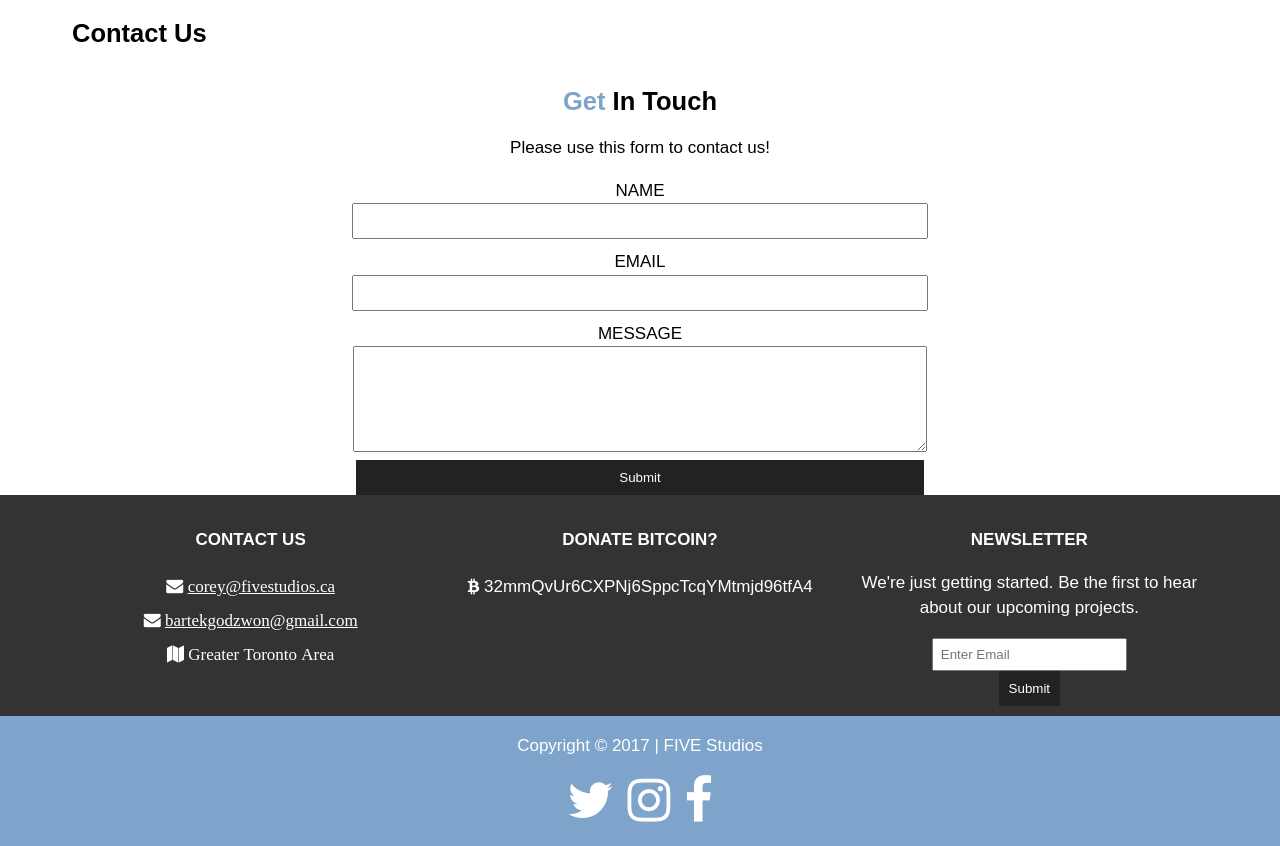
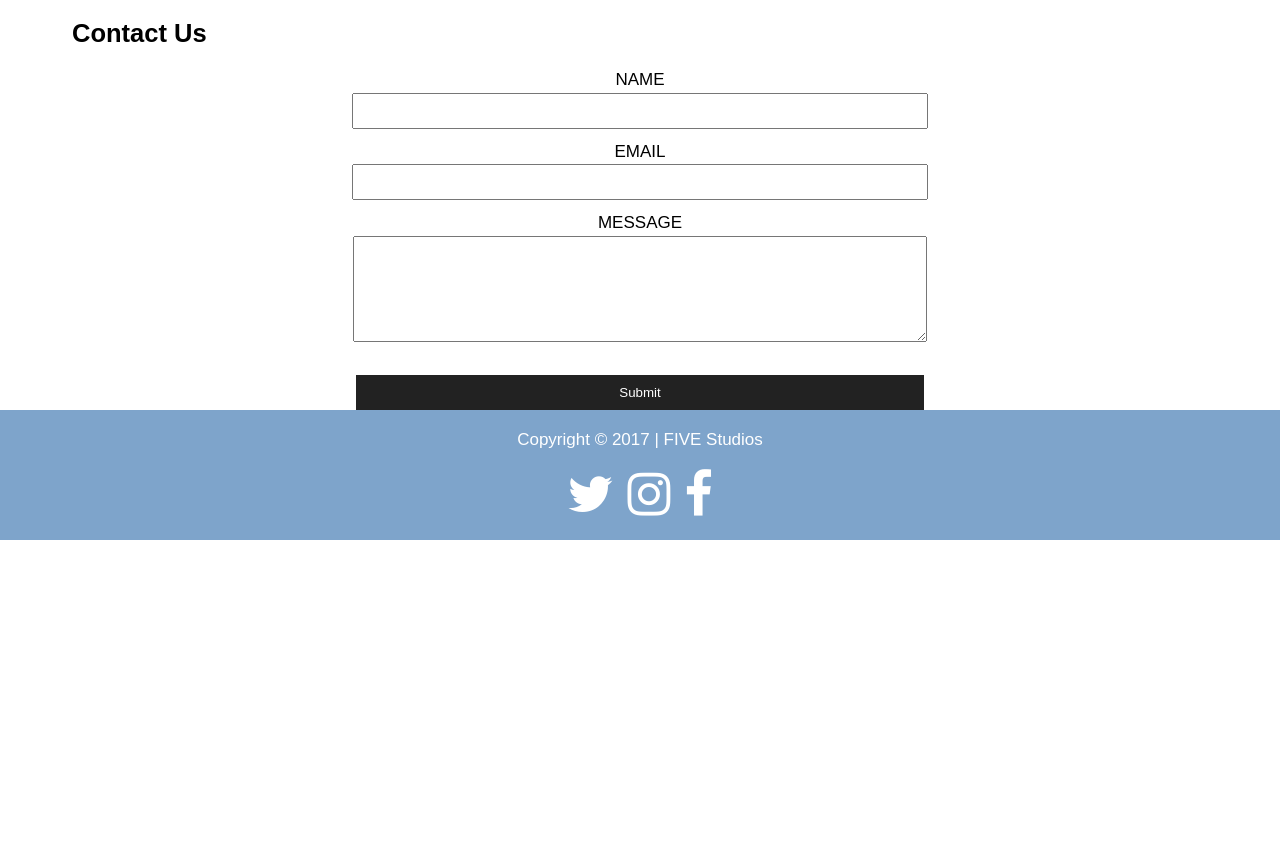
Before and after one commit to fivestudios/website, a PHP site: page /contact.php in a window 1280 px wide. Shown: the part 98-944 px from the top of the page. After the commit the page ends 638 px from the top, so only its background shows below. Run offline with PHP 8.4, Linux system fonts and the light colour scheme.

Commit message:
Contact app is live and small type on services

```diff
--- a/contact.php
+++ b/contact.php
@@ -6,10 +6,12 @@
 	// Check for Submit
 	if(filter_has_var(INPUT_POST, "submit")){
 		// Get Form Data
+		$name = htmlspecialchars($_POST["name"]);
 		$email = htmlspecialchars($_POST["email"]);
+		$message = htmlspecialchars($_POST["message"]);
 
 		//Check the required fields
-		if(!empty($email)) {
+		if(!empty($email) && !empty($name) && !empty($message)) {
 			// Check Email
 			if(filter_var($email, FILTER_VALIDATE_EMAIL) == false){
 				//Failed
@@ -18,9 +20,11 @@
 				//Passed
 				// Recipient Email
 				$toEmail = "bartekgodzwon@gmail.com";
-				$subject = "Newsletter Sign-Up".": ".$email;
-				$body = "<h2>Newsletter Sign-Up Request</h2>
+				$subject = "Contact Request From".": ".$name;
+				$body = "<h2>Contact Request</h2>
+				<h4>Name</h4><p>".$name."</p>
 				<h4>Email</h4><p>".$email."</p>
+				<h4>Message</h4><p>".$message."</p>
 				";
 
 				//Email Header
@@ -28,7 +32,7 @@
 				$headers .= "Content-Type: text/html; charset=UTF-8" . "\r\n";
 
 				// Additional Headers
-				$headers .= "From: "."<".$email.">"."\r\n";
+				$headers .= "From: " .$name. "<".$email.">". "\r\n";
 
 				if(mail($toEmail, $subject, $body, $headers)) {
 					//Email Sent
@@ -36,10 +40,11 @@
 				} else {
 					//Failed
 					$msg = "Your email was not sent";
-				}
+					$msgClass = "alert-danger";				}
 			}
 		} else {
-			$msg = "Please fill in the fields";
+			$msg = "Please fill in all fields";
+			$msgClass = "alert-danger";
 		}
 	}
 ?>
@@ -108,26 +113,32 @@
 		<div class="container">
 			<div class="row center-xs center-sm center-md center-lg">
 				<div class="col-xs-12 col-sm-12 col-md-12 col-lg-12">
-					<h2><span class="primary-text">Get</span> In Touch</h2>
-					<p>Please use this form to contact us!</p>
-					<form>
-						<div>
-							<label for="name">Name</label><br>
-							<input type="text" name="name">
+					<?php if($msg!= ""): ?>
+						<div class = "alert <?php echo $msgClass; ?>"><?php echo $msg; ?>
 						</div>
+					<?php endif; ?>
 
-						<div>
-							<label for="email">Email</label><br>
-							<input type="text" name="email">
+
+					<form method="post" action="<?php echo $_SERVER["PHP_SELF"]; ?>">
+						<div class = "form-group">
+							<label>Name</label><br>
+							<input type="text" name="name" class="form-control"
+							value="<?php echo isset($_POST["name"]) ? $name : ""; ?>">
 						</div>
-
-						<div>
-							<label for="message">Message</label><br>
-							<textarea name="message"></textarea>
+						<div class = "form-group">
+							<label>Email</label><br>
+							<input type="text" name="email" class="form-control"
+							value="<?php echo isset($_POST["email"]) ? $email : ""; ?>">
 						</div>
-
-						<button type="submit" name="button">Submit</button>
-
+						<div class = "form-group">
+							<label>Message</label><br>
+							<textarea name="message" class="form-control">
+							<?php echo isset($_POST["message"]) ? $message : ""; ?>
+							</textarea>
+						</div>
+						<br>
+						<button type="submit" name="submit" class="btn btn-primary">Submit
+						</button><br>
 					</form>
 				</div>
 			</div>
@@ -135,45 +146,6 @@
 
 	</section>
 
-	<!-- COMPANY -->
-	<section id="company">
-		<div class="container">
-			<div class="row">
-				<div class="col-xs-12 col-sm-4 col-md-4 col-lg-4 center-xs">
-					<h4>Contact Us</h4>
-					<ul>
-						<li><i class="fa fa-envelope"</i> <a href="mailto:corey@fivestudios.ca?Subject=Website%20Connection" style="color: white"; target="_top"> corey@fivestudios.ca</a></i></li>
-						<li><i class="fa fa-envelope"</i> <a href="mailto:bartekgodzwon@gmail.com?Subject=Website%20Connection" style="color: white"; target="_top"> bartekgodzwon@gmail.com</a></i></li>
-						<li><i class="fa fa-map"</i> Greater Toronto Area</i></li>
-					</ul>
-				</div>
-
-				<div class="col-xs-12 col-sm-4 col-md-4 col-lg-4 center-xs">
-					<h4>Donate Bitcoin?</h4>
-					<ul>
-						<li><i class="fa fa-btc"></i> 32mmQvUr6CXPNj6SppcTcqYMtmjd96tfA4</li>
-					</ul>
-				</div>
-
-				<div class="col-xs-12 col-sm-4 col-md-4 col-lg-4 center-xs">
-
-					<h4>Newsletter</h4>
-					<p>We're just getting started. Be the first to hear about our upcoming projects.</p>
-
-					<form method="post" action="<?php echo $_SERVER["PHP_SELF"]; ?>">
-
-						<input type="text" name="email" placeholder="Enter Email"
-						value="<?php echo isset($_POST["email"]) ? $email : ""; ?>">
-
-						<br>
-
-						<button type="submit" name="submit">Submit</button>
-					</form>
-
-				</div>
-			</div>
-		</div>
-	</section>
 
 
 	<!-- FOOTER -->
--- a/services.php
+++ b/services.php
@@ -110,7 +110,7 @@
 		<div class="container">
 			<div class="row center-xs center-sm center-md center-lg">
 				<div class="col-xs-12 col-sm-12 col-md-12 col-lg-12">
-					<h2><span class="primary-text">See</span> We We Offer</h2>
+					<h2><span class="primary-text">See</span> What We Offer</h2>
 					<ul>
 						<li>
 							<h3>Web Design & Development</h3>
```
Also changed, not shown: 1 other file.
